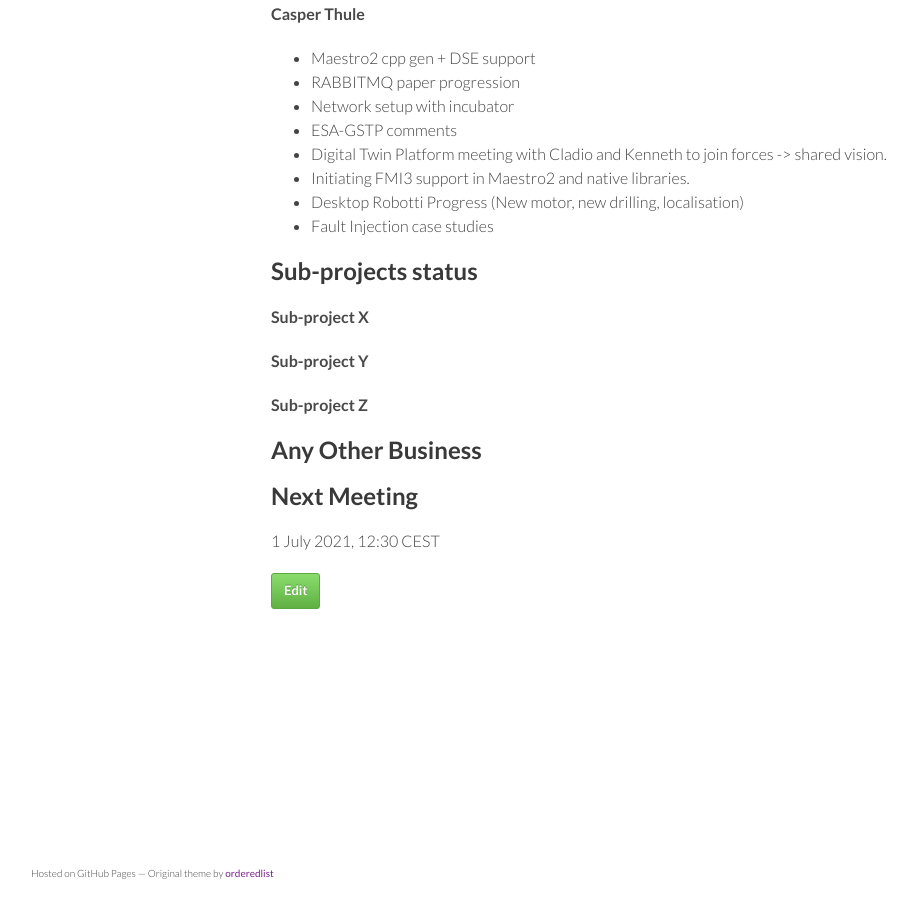
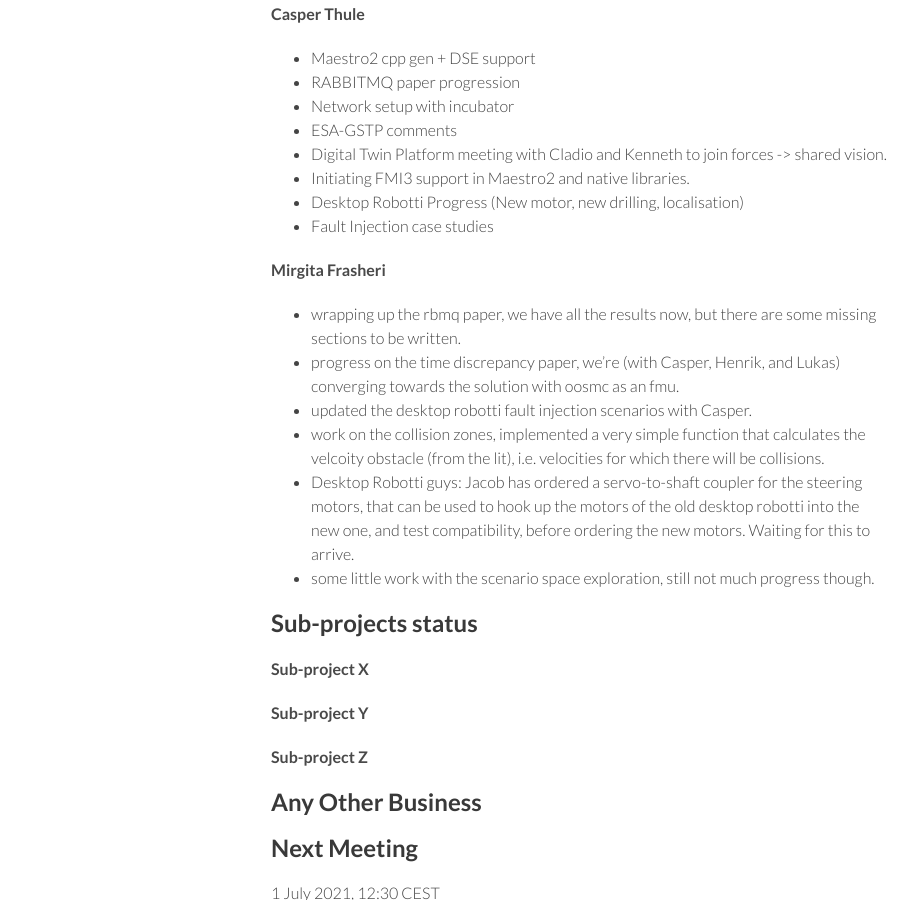
Before and after one commit to digitaltwincentre/digitaltwincentre.github.io, a Jekyll site: the page built from _biweeklies/Biweekly-42.md, in a window 1280 px wide and 900 px high, scrolled down 955 px. Shown: the whole window, without its empty margins (179-1096 px from the left). Built offline with Jekyll 4.4.1, drawn with Linux system fonts in a browser that asks for light colours; nearby versions of some CDN libraries.

Commit message:
Update Biweekly-42.md

```diff
--- a/_biweeklies/Biweekly-42.md
+++ b/_biweeklies/Biweekly-42.md
@@ -53,6 +53,14 @@ date: 18 June 2021, 1330 CEST
 * Desktop Robotti Progress (New motor, new drilling, localisation)
 * Fault Injection case studies
 
+#### Mirgita Frasheri
+* wrapping up the rbmq paper, we have all the results now, but there are some missing sections to be written.
+* progress on the time discrepancy paper, we're (with Casper, Henrik, and Lukas) converging towards the solution with oosmc as an fmu.
+* updated the desktop robotti fault injection scenarios with Casper.
+* work on the collision zones, implemented a very simple function that calculates the velcoity obstacle (from the lit), i.e. velocities for which there will be collisions.
+* Desktop Robotti guys: Jacob has ordered a servo-to-shaft coupler for the steering motors, that can be used to hook up the motors of the old desktop robotti into the new one, and test compatibility, before ordering the new motors. Waiting for this to arrive.
+* some little work with the scenario space exploration, still not much progress though.
+
 
 ## Sub-projects status
 
```
